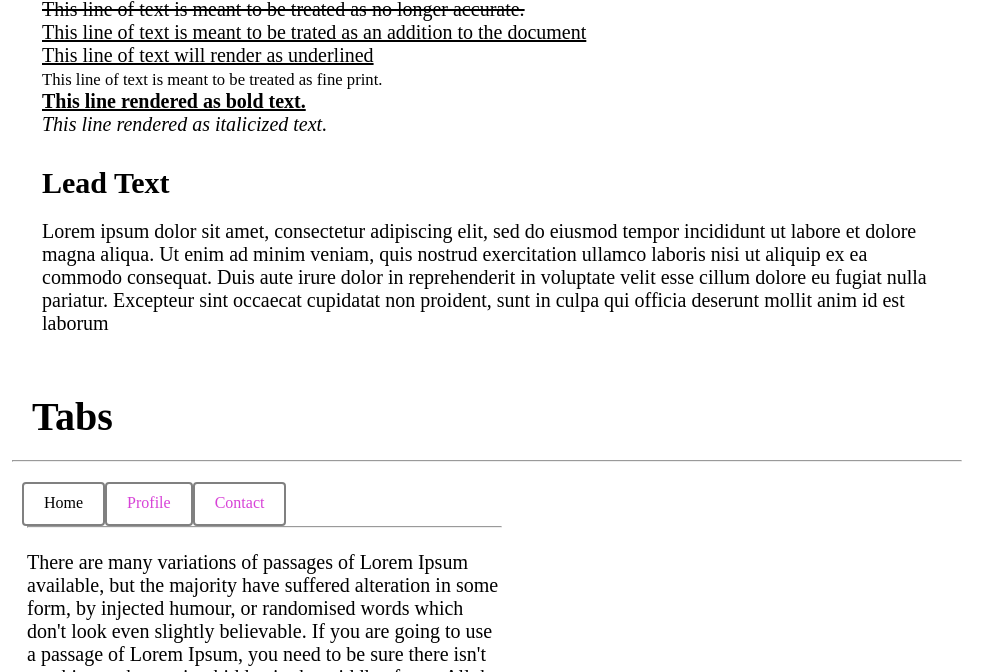
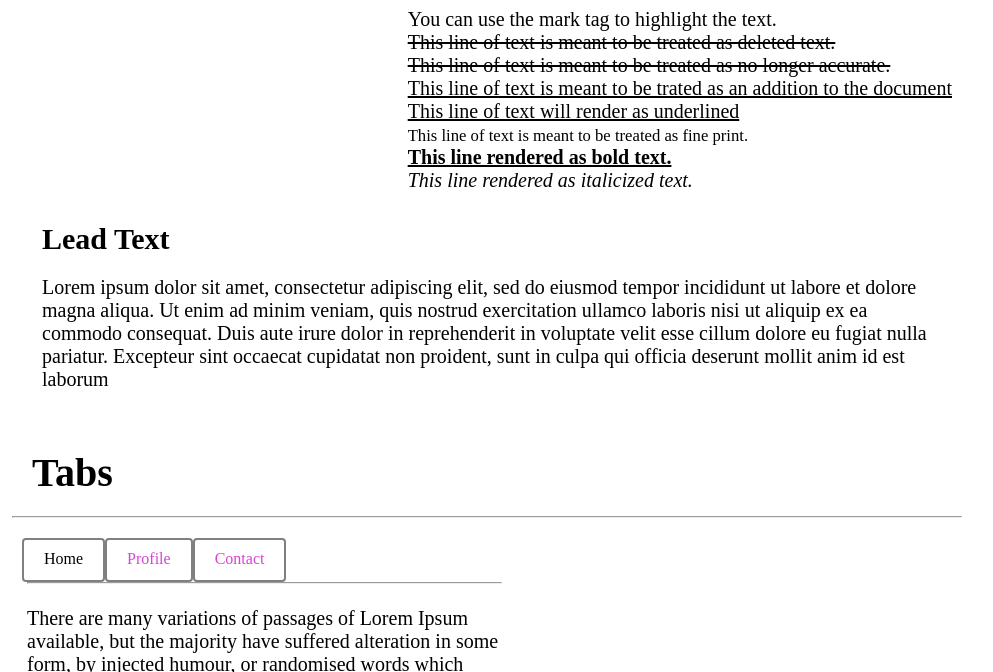
Before and after one commit to Prasannaadhikari/Leapfrog, a plain HTML site: page Assignment 2/topography.html in a window 1280 px wide. Shown: the part 692-1364 px from the top of the page, without its empty margins (138-1131 px from the left). Drawn offline with Linux system fonts and the light colour scheme.

Commit message:
index fix

```diff
--- a/Assignment 2/css/styles.css
+++ b/Assignment 2/css/styles.css
@@ -181,9 +181,10 @@ label.logo{
 
 .b1{
 	margin : 20px;
-	width: 50%;
+	width: 40%;
 	font-size: 20px;
 	float: left;
+	margin-bottom: 30px;
 }
 
 .b2{
@@ -203,7 +204,7 @@ ins, b{
 	clear: both;
 	font-size: 20px;
 	margin: 10px;
-	margin-top: 40px;
+	margin-top: 70px;
 }
 
 .main_text1#one{
@@ -240,7 +241,7 @@ ins, b{
 }
 
 .b2{
-	float: left;
+	float: right;
 }
 .main_text2{
 	text-align: left;
--- a/Assignment 2/topography.html
+++ b/Assignment 2/topography.html
@@ -60,7 +60,7 @@
         </div>
         <div class="b3">
             <div class="t1">Lead Text</div>
-            <p><p>Lorem ipsum dolor sit amet, consectetur adipiscing elit, sed do eiusmod tempor incididunt ut labore et dolore magna aliqua. Ut enim ad minim veniam, quis nostrud exercitation ullamco laboris nisi ut aliquip ex ea commodo consequat. Duis aute irure dolor in reprehenderit in voluptate velit esse cillum dolore eu fugiat nulla pariatur. Excepteur sint occaecat cupidatat non proident, sunt in culpa qui officia deserunt mollit anim id est laborum</p>
+            <div>Lorem ipsum dolor sit amet, consectetur adipiscing elit, sed do eiusmod tempor incididunt ut labore et dolore magna aliqua. Ut enim ad minim veniam, quis nostrud exercitation ullamco laboris nisi ut aliquip ex ea commodo consequat. Duis aute irure dolor in reprehenderit in voluptate velit esse cillum dolore eu fugiat nulla pariatur. Excepteur sint occaecat cupidatat non proident, sunt in culpa qui officia deserunt mollit anim id est laborum</div>
         </div>
     </div>
     <br>
```
